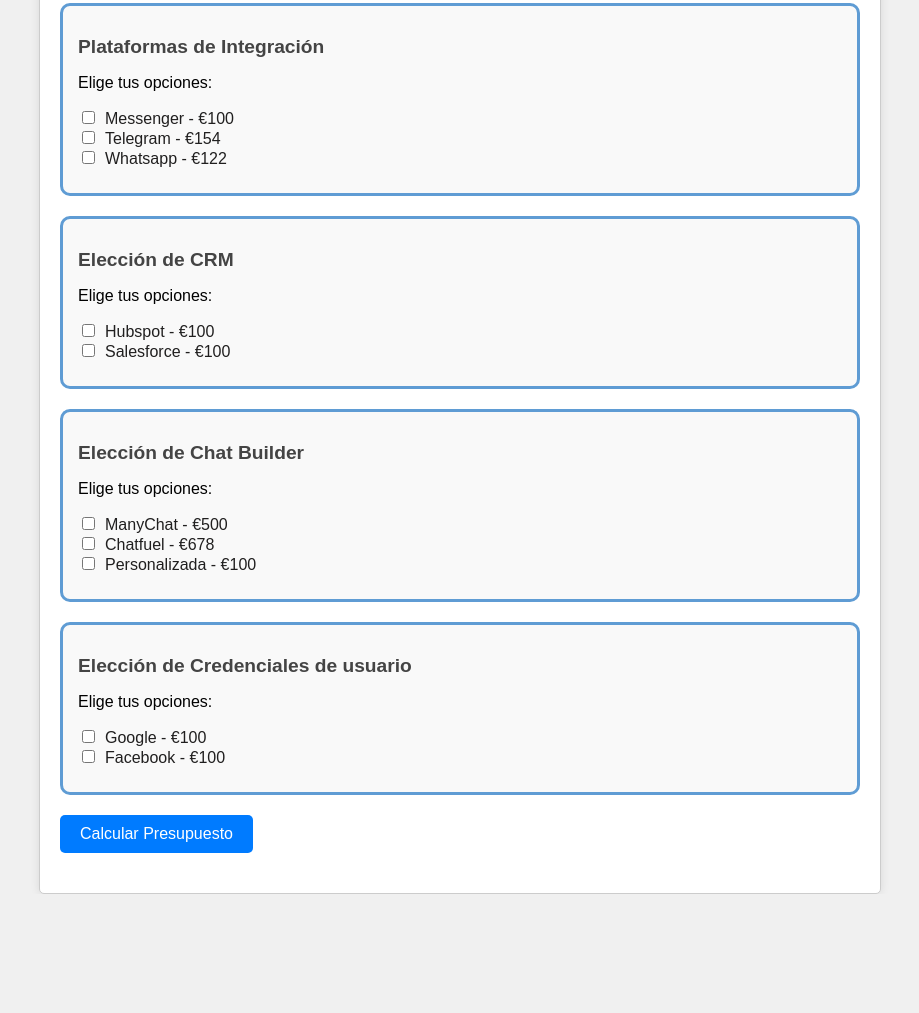
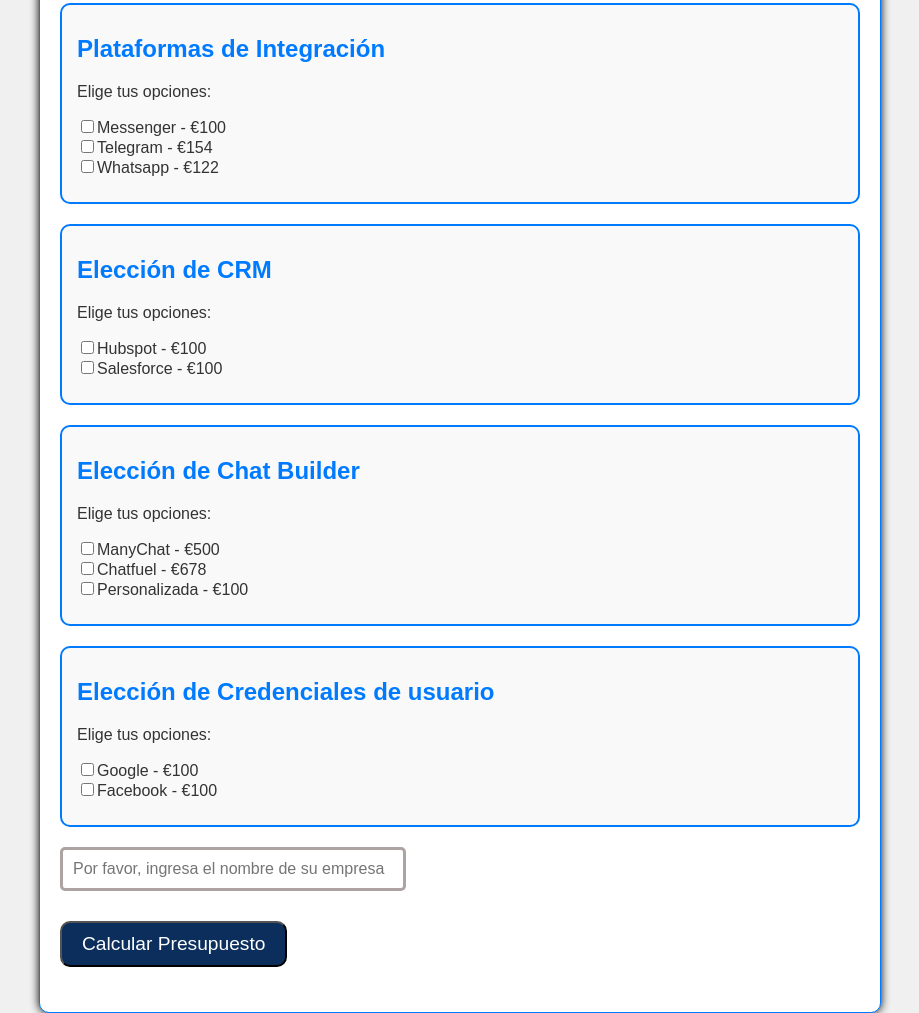
Before and after one commit to jmansur98/ChatBotBudgeter, a plain HTML site: page index.html in a window 1280 px wide. Shown: the part 98-1111 px from the top of the page, without its empty margins (180-1099 px from the left). Before the commit the page ends 992 px from the top, so only its background shows below. Drawn offline with Linux system fonts and the light colour scheme.

Commit message:
PresupuestarioChatBot2.0

```diff
--- a/estilo.css
+++ b/estilo.css
@@ -10,28 +10,28 @@ body {
   margin: 0 auto;
   padding: 20px;
   background-color: #ffffff;
-  border: 1px solid #ccc;
-  border-radius: 5px;
-  box-shadow: 0 0 10px rgba(0, 0, 0, 0.1);
+  border: 1px solid #007bff;
+  border-radius: 10px;
+  box-shadow: 0 0 10px rgba(0, 0, 0, 1.2);
 }
 
 h1 {
   text-align: center;
+  color: #007bff;
+}
+
+h2 {
+  font-size: 1.5em;
+  margin-top: 15px;
+  color: #007bff;
+}
+
+p {
   color: #333;
 }
 
-h2 {
-  font-size: 1.2em;
-  margin-top: 15px;
-  color: #444;
-}
-
-p {
-  color: #000000;
-}
-
 .seccion {
-  border: 3px solid #5f9cd4;
+  border: 2px solid #007bff;
   background-color: #f9f9f9;
   padding: 15px;
   margin-bottom: 20px;
@@ -41,33 +41,43 @@ p {
 .apartado {
   display: block;
   margin-bottom: 10px;
-  color: #201f1f;
+  color: #333;
 }
 
-input[type="checkbox"] {
-  margin-right: 10px;
+input#nombreEmpresa {
+  width: 320px;
+  padding: 10px;
+  font-size: 1em;
+  border: 3px solid #ada3a3;
+  border-radius: 5px;
+  margin-bottom: 10px;
+}
+
+input#nombreEmpresa:focus {
+  border-color: #007bff;
+  outline: none;
 }
 
 .calcular-btn {
   display: block;
   margin-top: 20px;
   padding: 10px 20px;
-  background-color: #007bff;
+  background-color: #0c2e5c;
   color: #fff;
-  border: none;
-  border-radius: 5px;
+  border-radius: 10px;
   cursor: pointer;
-  font-size: 1em;
+  font-size: 1.2em;
 }
 
 .calcular-btn:hover {
   background-color: #0056b3;
+  transition: background-color 0.1s;
 }
 
 .resultado {
   font-weight: bold;
   margin-top: 20px;
   text-align: center;
-  color: #333;
-  font-size: 1.2em;
+  color: #050505;
+  font-size: 25px;
 }
--- a/index.html
+++ b/index.html
@@ -44,6 +44,7 @@
             </div>
         </section>
 
+        <input type="text" id="nombreEmpresa" placeholder="Por favor, ingresa el nombre de su empresa">
         <button id="calcularBtn" class="calcular-btn">Calcular Presupuesto</button>
 
         <p id="resultado" class="resultado"></p>
--- a/js/index.js
+++ b/js/index.js
@@ -6,14 +6,24 @@ const divAutenticador = document.querySelector('#autenticador');
 
 let funcionalidadesSeleccionadas = [];
 let data;  // variable para almacenar los datos cargados desde el JSON
+let nombreEmpresaInput;
+document.addEventListener('DOMContentLoaded', function () {
+  //recuperar funcionalidades seleccionadas desde localStorage
+  const funcionalidadesGuardadas = JSON.parse(localStorage.getItem('funcionalidadesSeleccionadas'));
 
-document.addEventListener('DOMContentLoaded', function () {
+  // recuperar nombr la empresa desde localStorage
+  const nombreEmpresaGuardado = localStorage.getItem('nombreEmpresa');
+    if (funcionalidadesGuardadas) {
+    funcionalidadesSeleccionadas = funcionalidadesGuardadas;
+  }
+
+  if (nombreEmpresaGuardado) {
+    nombreEmpresaInput.value = nombreEmpresaGuardado;
+  }
   fetch('js/objeto.json')
     .then(response => response.json())
     .then(jsonData => {
-      // almacena los datos cargados en la variable "data"
       data = jsonData;
-      console.log(data);
 
       //se usa un bucle "forEach" para iterar a través de cada objeto del arrays
       data.forEach(funcionalidad => {
@@ -41,8 +51,6 @@ document.addEventListener('DOMContentLoaded', function () {
               funcionalidadesSeleccionadas.splice(index, 1);
             }
           }
-
-          console.log('funcionalidades seleccionadas', funcionalidadesSeleccionadas)
         });
 
         // agrega elementos al DOM según el tipo de funcionalidad
@@ -79,7 +87,12 @@ document.addEventListener('DOMContentLoaded', function () {
   //función para crear un objeto de presupuesto
   //solicita al usuario que ingrese el nombre de su empresa utilizando el método "prompt"
   function crearPresupuesto() {
-    const nombreUsuario = prompt("Por favor, ingresa el nombre de su empresa:");
+    const nombreEmpresaInput = document.getElementById('nombreEmpresa');
+    const nombreUsuario = nombreEmpresaInput.value;
+    //guardar las funcionalidades seleccionadas en localStorage
+    localStorage.setItem('funcionalidadesSeleccionadas',
+    JSON.stringify(funcionalidadesSeleccionadas));
+
 
     //función calcular el monto total de las funcionalidades seleccionadas
     const montoTotal = calcularMontoTotal(funcionalidadesSeleccionadas);
@@ -97,8 +110,10 @@ document.addEventListener('DOMContentLoaded', function () {
   const calcularBtn = document.getElementById('calcularBtn');
 
   calcularBtn.addEventListener('click', () => {
+    // guardar funcionalidades seleccionadas en localStorage
+    localStorage.setItem('funcionalidadesSeleccionadas', JSON.stringify(funcionalidadesSeleccionadas));
     const presupuesto = crearPresupuesto();
     const resultadoElement = document.getElementById('resultado');
-    resultadoElement.textContent = `${presupuesto.nombreUsuario}: El monto total del presupuesto es: €${presupuesto.montoTotal}`;
+    resultadoElement.textContent = `${presupuesto.nombreUsuario} su presupuesto total es: €${presupuesto.montoTotal}`;
   });
 });
```
